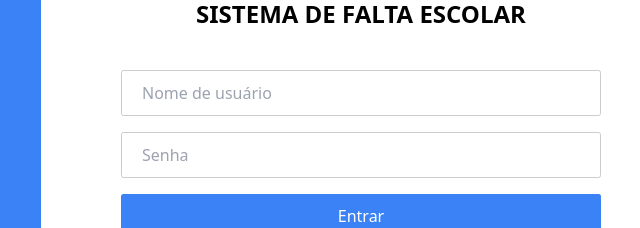
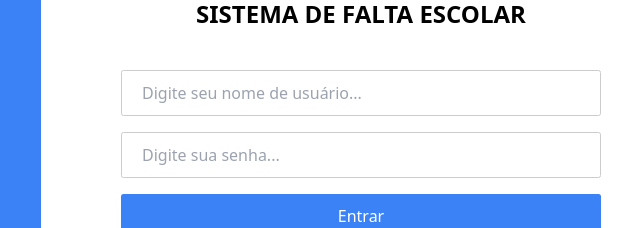
Before and after one commit to henriquehiga/sistema-falta, a React (Vite) app in the folder src/view/: page / in a window 1280 px wide. Shown: the part 282-510 px from the top of the page, without its empty margins (599-1239 px from the left). Built offline with nearby package versions, Linux system fonts and the light colour scheme.

Commit message:
feat: placeholder

```diff
--- a/src/view/src/pages/login.tsx
+++ b/src/view/src/pages/login.tsx
@@ -10,8 +10,8 @@ export const Login = () => {
             Sistema de falta escolar
           </h1>
           <form className="w-full flex flex-col gap-4">
-            <input type="text" placeholder="Nome de usuário" />
-            <input type="text" placeholder="Senha" />
+            <input type="text" placeholder="Digite seu nome de usuário..." />
+            <input type="text" placeholder="Digite sua senha..." />
             <Link className="w-full" to="/gerenciamento/professor">
               <button className="bg-blue-500 w-full text-white">Entrar</button>
             </Link>
```
